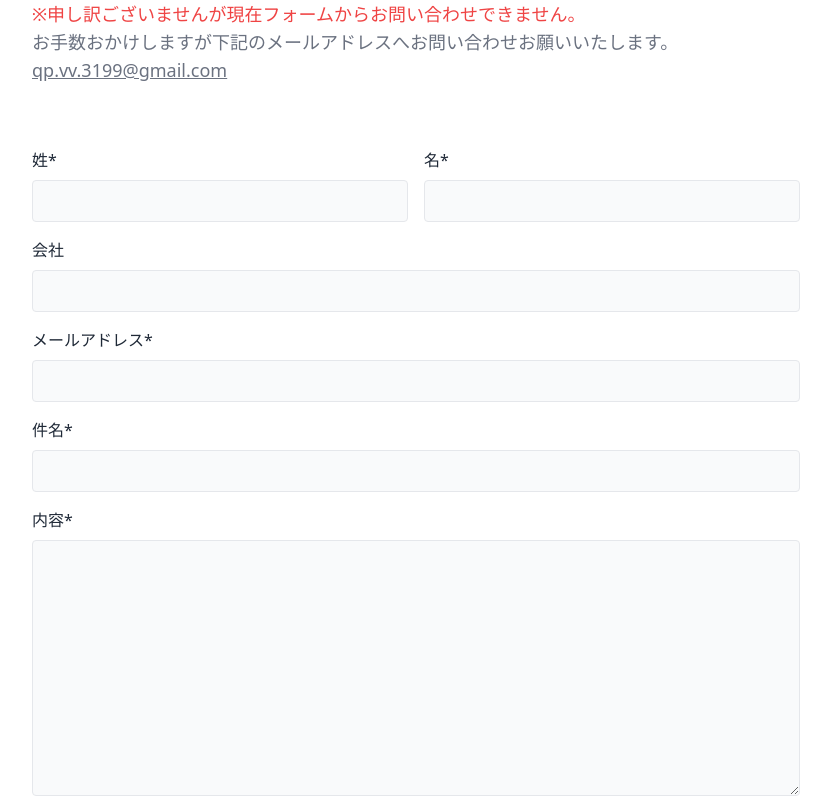
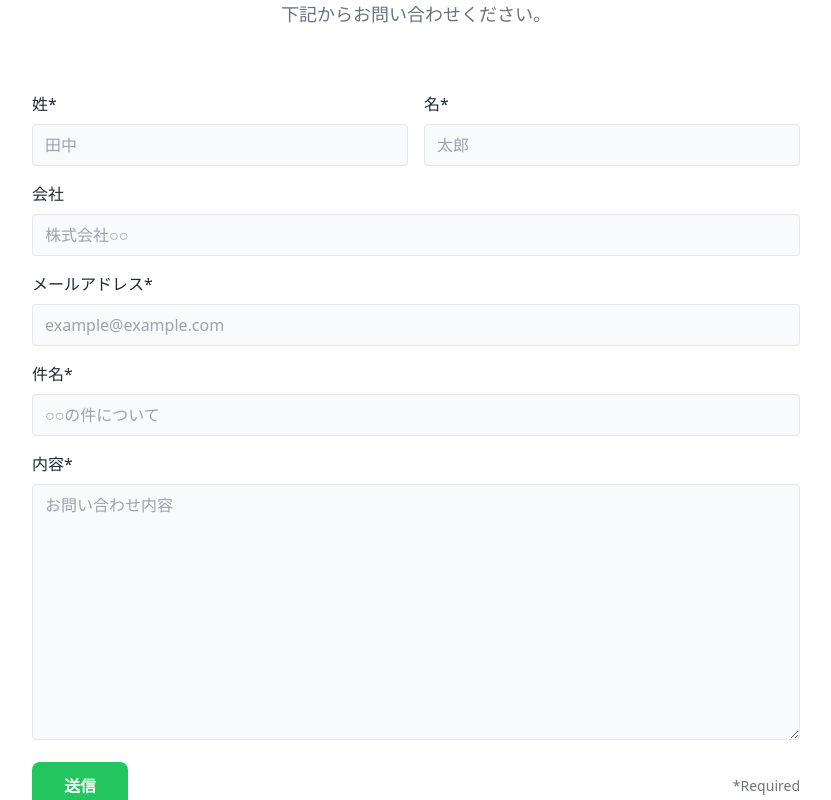
Before and after one commit to kazun1224/portfolio, a Next.js app: page /contact in a window 1280 px wide. Shown: the part 640-1440 px from the top of the page, without its empty margins (224-1055 px from the left). Built offline with nearby package versions, Linux system fonts and the light colour scheme.

Commit message:
✨ お問い合わせ機能の実装

```diff
--- a/package.json
+++ b/package.json
@@ -8,6 +8,8 @@
   },
   "dependencies": {
     "@heroicons/react": "^1.0.6",
+    "@sendgrid/mail": "^7.7.0",
+    "axios": "^0.27.2",
     "dayjs": "^1.11.4",
     "microcms-js-sdk": "^2.0.0",
     "next": "12.2.2",
--- /dev/null
+++ b/src/pages/api/email.ts
@@ -0,0 +1,50 @@
+import type { NextApiRequest, NextApiResponse } from "next";
+import sgMail from "@sendgrid/mail";
+
+type Email = {
+  firstName: string;
+  lastName: string;
+  company: string;
+  email: string;
+  subject: string;
+  message: string;
+};
+
+sgMail.setApiKey(process.env.SEND_GRIDE_MAIL_API_KEY);
+
+const handler = async (req: NextApiRequest, res: NextApiResponse) => {
+  if (req.method === "POST") {
+    const emailText: Email = req.body;
+
+    const contactMail = {
+      to: process.env.MY_MAIL_ADDRESS,
+      from: req.body.email,
+      subject: emailText.subject,
+      text: `お問い合わせ内容 \n\n ${emailText.company} : ${emailText.firstName} ${emailText.lastName}様 \n ${emailText.message}`,
+      html: `お問い合わせ内容 <br/> ${emailText.company}：${emailText.firstName} ${emailText.lastName}様 <br/>  ${emailText.message}`,
+    };
+
+    const replyMail = {
+      to: req.body.email,
+      from: process.env.MY_MAIL_ADDRESS,
+      subject: emailText.subject,
+      text: `お問合せを受け付けました。回答をお待ちください。\n\n ${emailText.company}：${emailText.firstName} ${emailText.lastName}様\n  ${emailText.message}`,
+      html: `お問合せを受け付けました。回答をお待ちください。<br/> ${emailText.company}：${emailText.firstName} ${emailText.lastName}様<br/> ${emailText.message}`,
+    };
+
+    (async () => {
+      try {
+        await sgMail.send(contactMail);
+        await sgMail.send(replyMail);
+      } catch (error) {
+        return res
+          .status(error.statusCode || 500)
+          .json({ error: error.message });
+      }
+    })();
+  }
+
+  return res.status(200).json({ error: "" });
+};
+
+export default handler;
--- /dev/null
+++ b/src/pages/contact/end.tsx
@@ -0,0 +1,31 @@
+import type { CustomNextPage } from "next";
+import Link from "next/link";
+import { Layout } from "src/Layout";
+
+const End: CustomNextPage = () => {
+  return (
+    <div className="mx-auto max-w-screen-2xl px-4 md:px-8">
+      <div className="mb-10 text-center">
+        <h2 className="mb-5 text-lg font-bold md:text-2xl">
+          お問い合わせありがとうございました。
+        </h2>
+        <p>
+          24時間以内に返信いたします。
+          <br className="md:hidden" />
+          土日、祝日は返信が遅れる場合があります。
+        </p>
+      </div>
+      <div className="flex flex-col gap-2.5 sm:justify-center md:flex-row ">
+        <Link href="/">
+          <a className="inline-block rounded-lg bg-green-500 px-8 py-3 text-center text-sm font-semibold text-white outline-none ring-green-300 transition duration-100 hover:bg-green-600 focus-visible:ring active:bg-green-700 md:text-base">
+            トップページに戻る
+          </a>
+        </Link>
+      </div>
+    </div>
+  );
+};
+
+End.getLayout = (page) => <Layout>{page}</Layout>;
+
+export default End;
--- a/src/pages/contact/index.tsx
+++ b/src/pages/contact/index.tsx
@@ -1,7 +1,37 @@
+import axios from "axios";
 import type { CustomNextPage } from "next";
+import { useRouter } from "next/router";
+import { ComponentProps, useState } from "react";
 import { Layout } from "src/Layout";
 
 const Contact: CustomNextPage = () => {
+  const router = useRouter();
+  const [failure, setFailure] = useState(false);
+
+  const handleSubmit: ComponentProps<"form">["onSubmit"] = async (e) => {
+    e.preventDefault();
+
+    await axios({
+      method: "post",
+      url: "/api/email",
+      data: {
+        firstName: e.currentTarget.firstName.value,
+        lastName: e.currentTarget.lastName.value,
+        company: e.currentTarget.company.value,
+        email: e.currentTarget.email.value,
+        subject: e.currentTarget.subject.value,
+        message: e.currentTarget.message.value,
+      },
+    })
+      .then((res) => {
+        console.log(res);
+        router.push("/contact/end");
+      })
+      .catch(() => {
+        setFailure(true);
+      });
+  };
+
   return (
     <div className="mx-auto max-w-screen-2xl px-4 md:px-8">
       {/*  text - start  */}
@@ -9,20 +39,17 @@ const Contact: CustomNextPage = () => {
         <h2 className="mb-4 text-center text-2xl font-bold text-gray-800 md:mb-6 lg:text-3xl">
           Contact
         </h2>
-        <p className="mx-auto max-w-screen-md  text-gray-500 md:text-lg">
-          <span className="text-red-500">
-            ※申し訳ございませんが現在フォームからお問い合わせできません。
-          </span>
-          <br />
-          お手数おかけしますが下記のメールアドレスへお問い合わせお願いいたします。
-          <br />
-          <span className="underline">qp.vv.3199@gmail.com</span>
+        <p className="mx-auto max-w-screen-md text-center text-gray-500 md:text-lg">
+          下記からお問い合わせください。
         </p>
       </div>
       {/*  text - end  */}
 
       {/*  form - start  */}
-      <form className="mx-auto grid max-w-screen-md gap-4 sm:grid-cols-2">
+      <form
+        onSubmit={handleSubmit}
+        className="mx-auto grid max-w-screen-md gap-4 sm:grid-cols-2"
+      >
         <div>
           <label
             htmlFor="first-name"
@@ -31,8 +58,12 @@ const Contact: CustomNextPage = () => {
             姓*
           </label>
           <input
-            name="first-name"
+            id="first-name"
+            name="firstName"
+            type="text"
+            placeholder="田中"
             className="w-full rounded border bg-gray-50 px-3 py-2 text-gray-800 outline-none ring-green-300 transition duration-100 focus:ring"
+            required
           />
         </div>
 
@@ -44,8 +75,12 @@ const Contact: CustomNextPage = () => {
             名*
           </label>
           <input
-            name="last-name"
+            id="last-name"
+            name="lastName"
+            type="text"
+            placeholder="太郎"
             className="w-full rounded border bg-gray-50 px-3 py-2 text-gray-800 outline-none ring-green-300 transition duration-100 focus:ring"
+            required
           />
         </div>
 
@@ -57,7 +92,10 @@ const Contact: CustomNextPage = () => {
             会社
           </label>
           <input
+            id="company"
             name="company"
+            type="text"
+            placeholder="株式会社○○"
             className="w-full rounded border bg-gray-50 px-3 py-2 text-gray-800 outline-none ring-green-300 transition duration-100 focus:ring"
           />
         </div>
@@ -70,8 +108,12 @@ const Contact: CustomNextPage = () => {
             メールアドレス*
           </label>
           <input
+            id="email"
             name="email"
+            type="email"
+            placeholder="example@example.com"
             className="w-full rounded border bg-gray-50 px-3 py-2 text-gray-800 outline-none ring-green-300 transition duration-100 focus:ring"
+            required
           />
         </div>
 
@@ -83,8 +125,12 @@ const Contact: CustomNextPage = () => {
             件名*
           </label>
           <input
+            id="subject"
             name="subject"
+            type="text"
+            placeholder="○○の件について"
             className="w-full rounded border bg-gray-50 px-3 py-2 text-gray-800 outline-none ring-green-300 transition duration-100 focus:ring"
+            required
           />
         </div>
 
@@ -96,19 +142,31 @@ const Contact: CustomNextPage = () => {
             内容*
           </label>
           <textarea
+            id="message"
             name="message"
+            placeholder="お問い合わせ内容"
             className="h-64 w-full rounded border bg-gray-50 px-3 py-2 text-gray-800 outline-none ring-green-300 transition duration-100 focus:ring"
+            required
           ></textarea>
         </div>
 
         <div className="flex items-center justify-between sm:col-span-2">
-          <button className="inline-block rounded-lg bg-green-500 px-8 py-3 text-center text-sm font-semibold text-white outline-none ring-green-300 transition duration-100 hover:bg-green-600 focus-visible:ring active:bg-green-700 md:text-base">
+          <button
+            type="submit"
+            className="inline-block rounded-lg bg-green-500 px-8 py-3 text-center text-sm font-semibold text-white outline-none ring-green-300 transition duration-100 hover:bg-green-600 focus-visible:ring active:bg-green-700 md:text-base"
+          >
             送信
           </button>
 
           <span className="text-sm text-gray-500">*Required</span>
         </div>
       </form>
+      {failure ? (
+        <p className="mx-auto grid max-w-screen-md py-5 text-red-500">
+          送信に失敗しました。 <br />
+          お時間をおいておといあわせ頂くか、内容をご確認の上の再度お試しください。
+        </p>
+      ) : null}
       {/*  form - end  */}
     </div>
   );
--- a/src/types/env.d.ts
+++ b/src/types/env.d.ts
@@ -4,5 +4,7 @@ declare namespace NodeJS {
   interface ProcessEnv {
     readonly SERVICE_DOMAIN: string;
     readonly API_KEY: string;
+    readonly SEND_GRIDE_MAIL_API_KEY: string;
+    readonly MY_MAIL_ADDRESS: string;
   }
 }
--- a/tsconfig.json
+++ b/tsconfig.json
@@ -14,7 +14,8 @@
     "isolatedModules": true,
     "jsx": "preserve",
     "incremental": true,
-    "baseUrl": "."
+    "baseUrl": ".",
+    "useUnknownInCatchVariables": false
   },
   "include": ["next-env.d.ts", "**/*.ts", "**/*.tsx"],
   "exclude": ["node_modules"]
```
Also changed, not shown: 1 other file (tests, documents, lock files or other folders).
